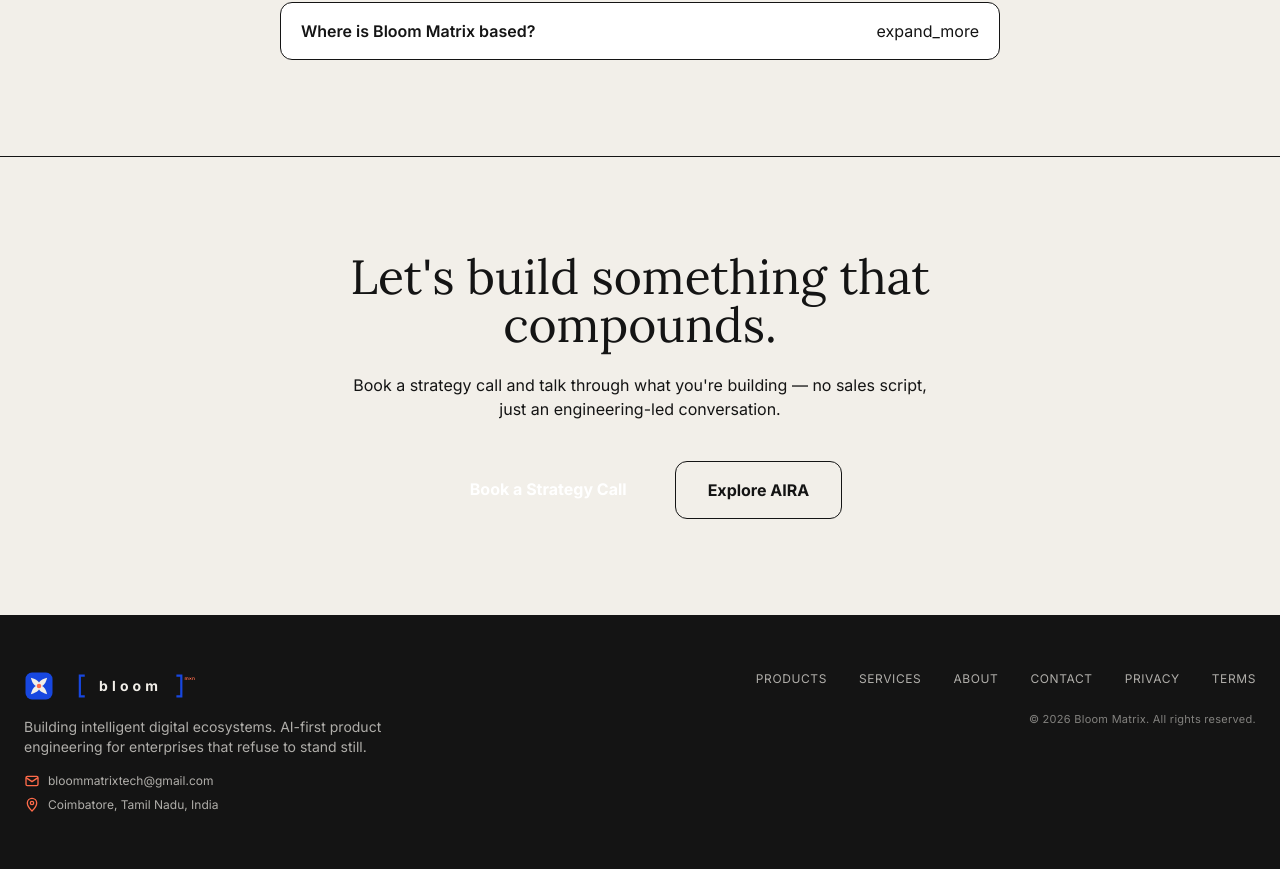
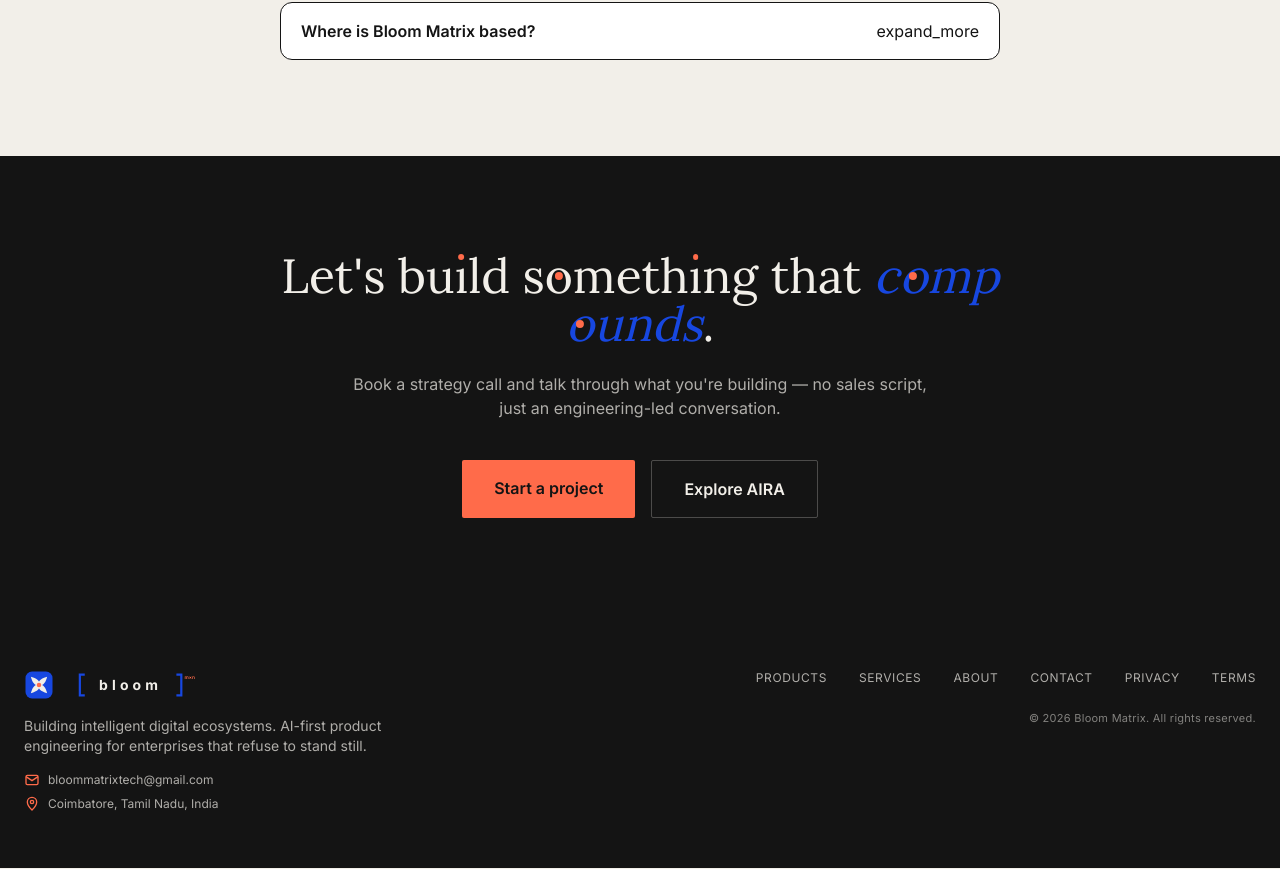
Before and after one commit to ChillandBuild/BM-Landing-Page, a Next.js app: page / in a window 1280 px wide. Shown: the part 9438-10307 px from the top of the page. Built offline with nearby package versions, Linux system fonts and the light colour scheme.

Commit message:
feat: reskin CTABand and PageHero to Editorial Bloom

```diff
--- a/src/components/CTABand.tsx
+++ b/src/components/CTABand.tsx
@@ -1,35 +1,42 @@
 import Link from "next/link";
 import Reveal from "@/components/Reveal";
+import BrandHeadline, { type HeadlineSegment } from "@/components/brand/BrandHeadline";
 
 type CTABandProps = {
-  title?: React.ReactNode;
+  titleSegments?: HeadlineSegment[];
   description?: string;
 };
 
+const DEFAULT_TITLE: HeadlineSegment[] = [
+  { text: "Let's build something that " },
+  { text: "compounds", emphasis: true },
+  { text: "." },
+];
+
 export default function CTABand({
-  title = (
-    <>
-      Let&apos;s build something that <span className="text-gradient-indigo">compounds</span>.
-    </>
-  ),
+  titleSegments = DEFAULT_TITLE,
   description = "Book a strategy call and talk through what you're building — no sales script, just an engineering-led conversation.",
 }: CTABandProps) {
   return (
-    <section className="bg-navy border-t border-border-dark py-24">
+    <section className="bg-ink py-24">
       <div className="max-w-3xl mx-auto px-container-margin text-center">
         <Reveal>
-          <h2 className="font-display text-4xl md:text-5xl text-ink mb-6">{title}</h2>
-          <p className="font-inter text-ink-muted mb-10 max-w-xl mx-auto">{description}</p>
+          <BrandHeadline
+            as="h2"
+            segments={titleSegments}
+            className="text-4xl md:text-5xl text-cream mb-6"
+          />
+          <p className="font-inter text-cream/70 mb-10 max-w-xl mx-auto">{description}</p>
           <div className="flex flex-col sm:flex-row justify-center gap-4">
             <Link
               href="/contact"
-              className="bg-gradient-indigo text-white px-8 py-4 rounded-xl font-bold text-center hover:opacity-90 transition-all"
+              className="bg-coral text-ink px-8 py-4 rounded-[2px] font-semibold text-center hover:opacity-90 transition-all"
             >
-              Book a Strategy Call
+              Start a project
             </Link>
             <Link
               href="/products/aira"
-              className="border border-border-dark text-ink px-8 py-4 rounded-xl font-bold text-center hover:bg-white/5 transition-all"
+              className="border border-cream/25 text-cream px-8 py-4 rounded-[2px] font-semibold text-center hover:bg-cream/5 transition-all"
             >
               Explore AIRA
             </Link>
--- a/src/components/PageHero.tsx
+++ b/src/components/PageHero.tsx
@@ -1,10 +1,12 @@
 "use client";
 
 import { motion, type Variants } from "framer-motion";
+import BrandFlower from "@/components/brand/BrandFlower";
+import BrandHeadline, { type HeadlineSegment } from "@/components/brand/BrandHeadline";
 
 type PageHeroProps = {
   eyebrow: string;
-  title: string;
+  titleSegments: HeadlineSegment[];
   description: string;
 };
 
@@ -20,37 +22,38 @@ const item: Variants = {
   show: { opacity: 1, y: 0, transition: { duration: 0.6, ease: EASE } },
 };
 
-export default function PageHero({ eyebrow, title, description }: PageHeroProps) {
+export default function PageHero({ eyebrow, titleSegments, description }: PageHeroProps) {
   return (
-    <section className="relative bg-paper pt-40 pb-20 overflow-hidden">
-      <div
-        className="absolute inset-0"
-        style={{
-          background:
-            "radial-gradient(ellipse at 50% 0%, rgba(92,127,224,0.20) 0%, rgba(250,250,248,0) 60%), #FAFAF8",
-        }}
+    <section className="relative bg-cream pt-40 pb-20 overflow-hidden">
+      <div className="absolute right-0 top-0 bottom-0 w-[38%] bg-blue" aria-hidden />
+      <BrandFlower
+        size={280}
+        shadow
+        className="absolute right-[10%] top-24 hidden md:block pointer-events-none"
       />
+
       <motion.div
         variants={container}
         initial="hidden"
         animate="show"
-        className="relative z-10 max-w-4xl mx-auto px-container-margin text-center"
+        className="relative z-10 max-w-4xl mx-auto px-container-margin"
       >
         <motion.p
           variants={item}
-          className="font-inter text-xs uppercase tracking-[0.2em] text-accent mb-4"
+          className="font-inter text-xs uppercase tracking-[0.14em] text-blue font-bold mb-4"
         >
           {eyebrow}
         </motion.p>
-        <motion.h1
-          variants={item}
-          className="font-display text-4xl md:text-6xl text-ink-dark mb-6 leading-tight"
-        >
-          {title}
-        </motion.h1>
+        <motion.div variants={item}>
+          <BrandHeadline
+            as="h1"
+            segments={titleSegments}
+            className="text-4xl md:text-6xl text-ink mb-6 leading-[1.05]"
+          />
+        </motion.div>
         <motion.p
           variants={item}
-          className="font-inter text-lg text-ink-dark-muted max-w-2xl mx-auto leading-relaxed"
+          className="font-inter text-lg text-ink/65 max-w-xl leading-relaxed"
         >
           {description}
         </motion.p>
```
